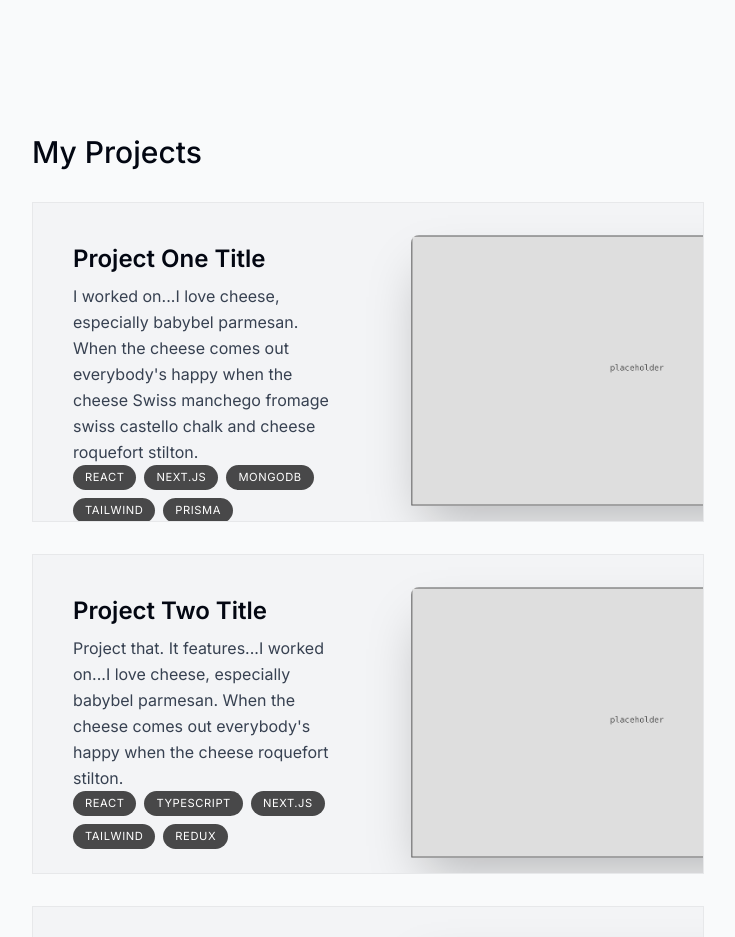
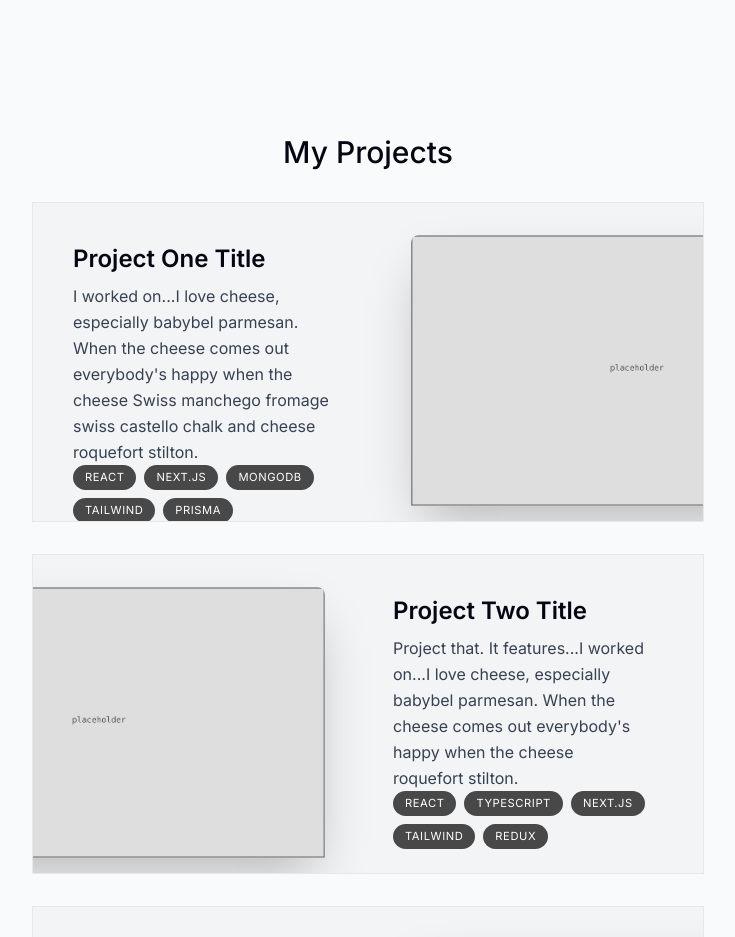
Before and after one commit to kuchaicode/devportfolio, a Next.js app: page / in a window 1280 px wide. Shown: the part 1280-2217 px from the top of the page, without its empty margins (272-1007 px from the left). Built offline with nearby package versions, Linux system fonts and the light colour scheme.

Commit message:
Fix card alignment

```diff
--- a/components/projects.tsx
+++ b/components/projects.tsx
@@ -26,8 +26,8 @@ function Project({
 }: ProjectProps)
 {
     return (
-        <section className='bg-gray-100 max-w-[42rem] border border-black/5 overflow-hidden sm:pr-8 relative sm:h-[20rem] mb-3 sm:mb-8'>
-            <div className='pt-4 pb-8 sm:pl-10 sm:pr-2 sm:pt-10 sm:max-w-[50%] flex flex-col h-full'>
+        <section className='group bg-gray-100 max-w-[42rem] border border-black/5 overflow-hidden sm:pr-8 relative sm:h-[20rem] mb-3 sm:mb-8 last:mb-0 even:pl-8'>
+            <div className='pt-4 pb-7 px-5 sm:pl-10 sm:pr-2 sm:pt-10 sm:max-w-[50%] flex flex-col h-full group-even:ml-[18rem]'>
                 <h3 className='text-2xl font-semibold'>{title}</h3>
                 <p className='mt-2 leading-relaxed text-gray-700'>{description}</p>
                 <ul className='flex flex-wrap mt-4 gap-2 sm:mt-auto'>
@@ -38,7 +38,11 @@ function Project({
                     ))}
                 </ul>
             </div>
-            <Image src={imageUrl} alt='Project that I worked on.' quality={95} className='absolute top-8 -right-40 w-[28.25rem] rounded-t-lg shadow-2xl'/>
+            <Image
+            src={imageUrl}
+            alt='Project that I worked on.'
+            quality={95}
+            className='absolute top-8 -right-40 w-[28.25rem] rounded-t-lg shadow-2xl group-even:right-[initial] group-even:-left-40'/>
 
         </section>
     );
--- a/components/section-heading.tsx
+++ b/components/section-heading.tsx
@@ -7,7 +7,7 @@ type SectionHeadingProps = {
 export default function SectionHeading({
 children }: SectionHeadingProps) {
   return (
-    <h2 className='text-3xl font-medium capitalize mb-8'>
+    <h2 className='text-3xl font-medium capitalize mb-8 text-center'>
         {children}
     </h2>
   );
```
